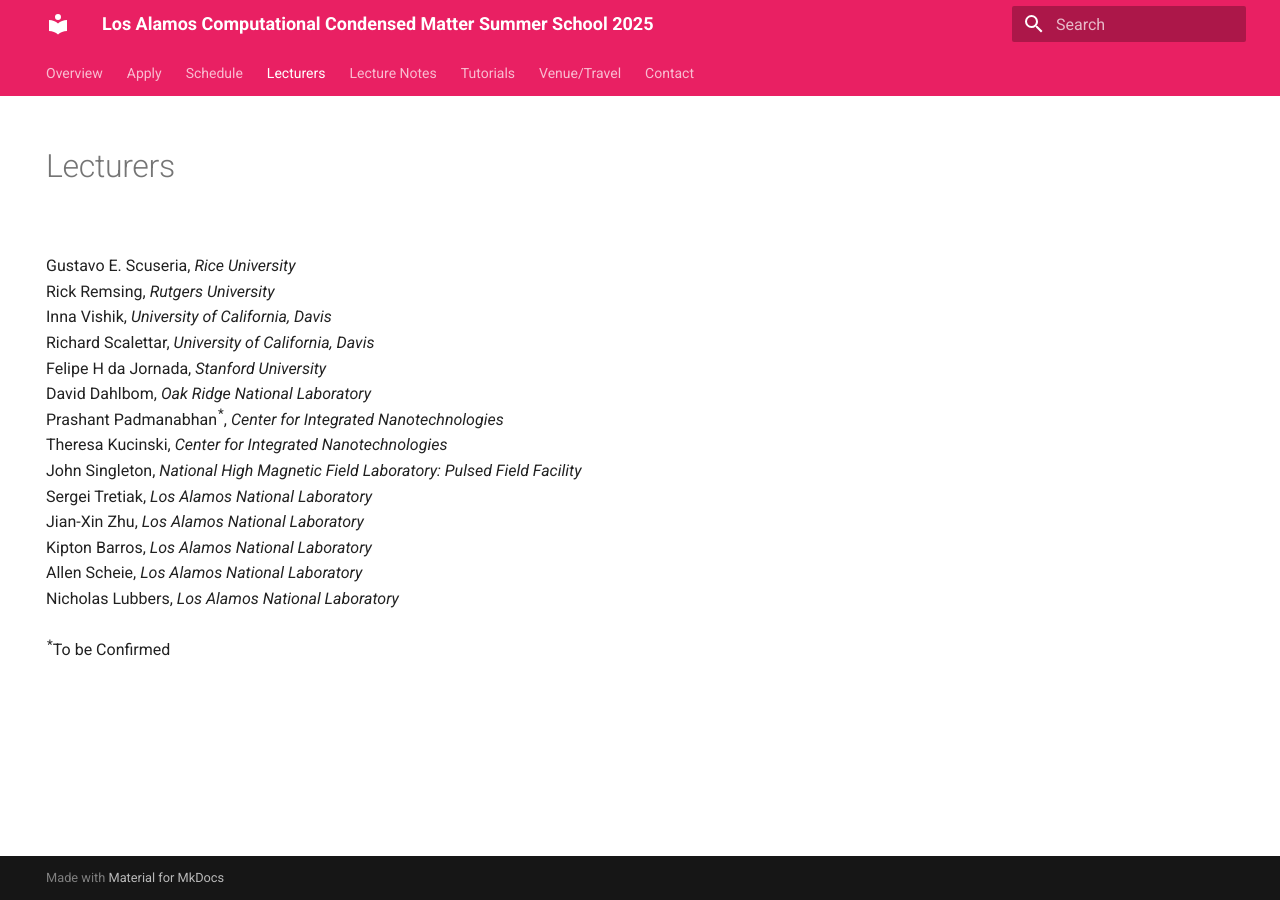
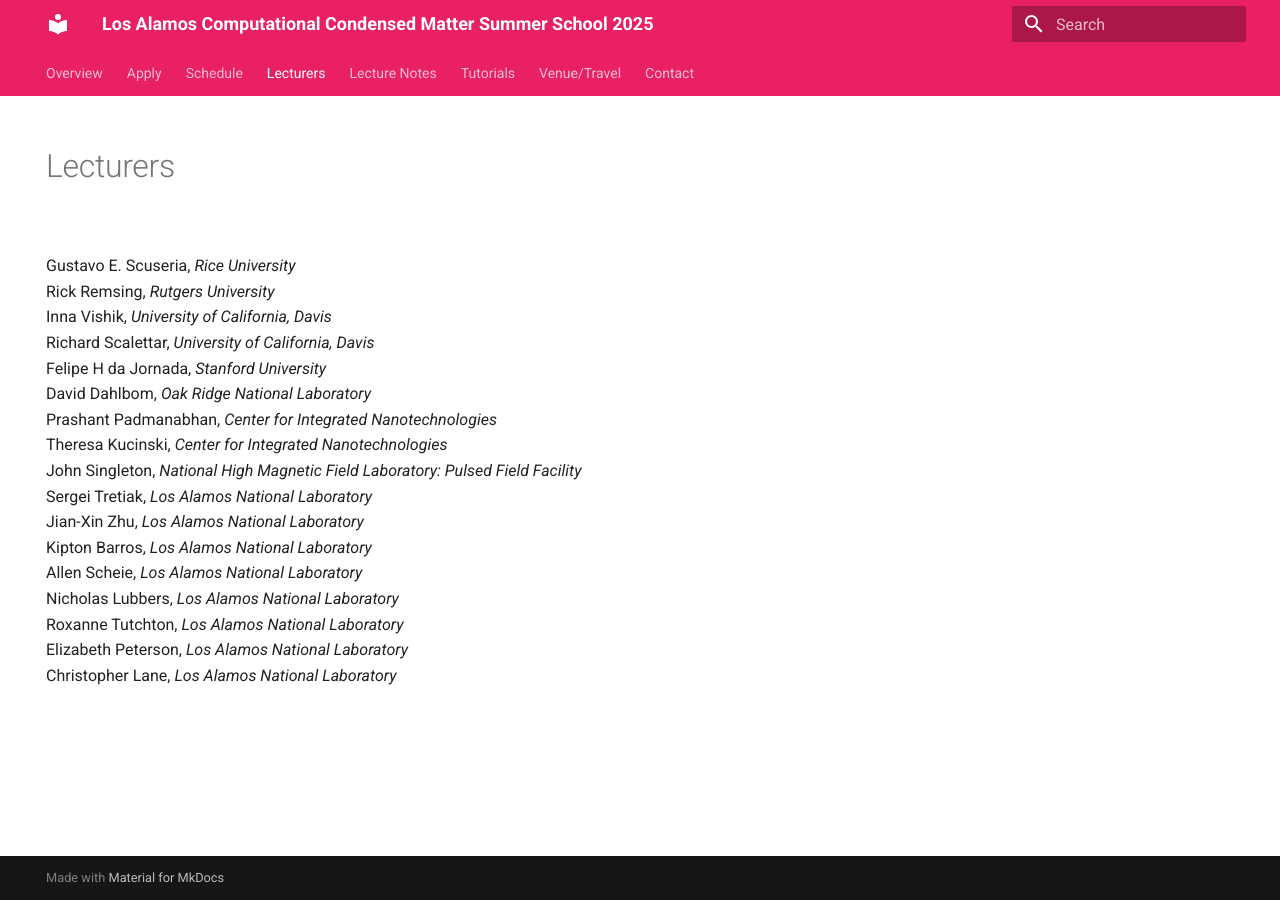
Before and after one commit to LACCMSS/2025, an MkDocs documentation site: the page built from docs/lecturers.md, in a window 1280 px wide. Built offline with MkDocs 1.6.1 and Material for MkDocs 9.7.7, drawn with Linux system fonts in a browser that asks for light colours.

Commit message:
Update lecturers.md

```diff
--- a/docs/lecturers.md
+++ b/docs/lecturers.md
@@ -18,6 +18,8 @@
 <br>Kipton Barros, <i>Los Alamos National Laboratory</i>
 <br>Allen Scheie, <i>Los Alamos National Laboratory</i>
 <br>Nicholas Lubbers, <i>Los Alamos National Laboratory</i>
+<br>Roxanne Tutchton, <i>Los Alamos National Laboratory</i>
+<br>Elizabeth Peterson, <i>Los Alamos National Laboratory</i>
+<br>Christopher Lane, <i>Los Alamos National Laboratory</i>
 <br>
 <br>
-<sup>&#42;</sup>To be Confirmed
```
Also changed, not shown: other parts of docs/lecturers.md (+1 -1 lines).
